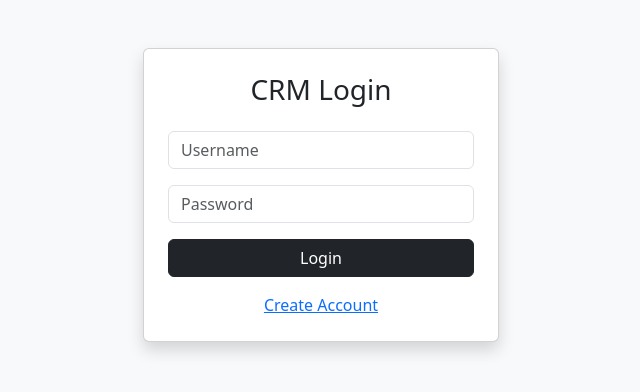
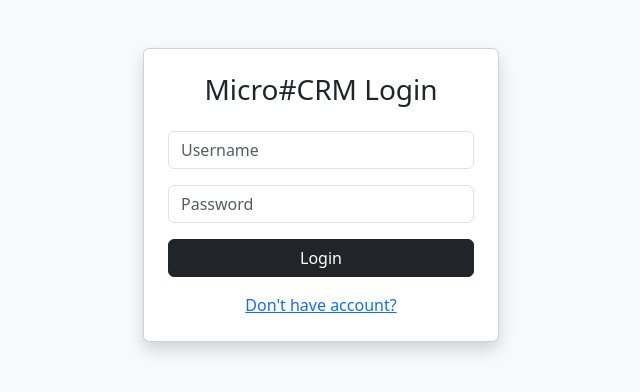
Before and after one commit to Mubashira-2021/django-micro-crm, a Django app: page /login/ in a window 1280 px wide. Shown: the top 392 px of the page, without its empty margins (319-959 px from the left). Run offline with Django 5.2, Linux system fonts and the light colour scheme.

Commit message:
MicroCRM Label changed

```diff
--- a/templates/base.html
+++ b/templates/base.html
@@ -2,7 +2,7 @@
 <html>
 <head>
 <meta name="viewport" content="width=device-width, initial-scale=1">
-<title>Micro CRM</title>
+<title>Micro#CRM</title>
 
 <link href="https://cdn.jsdelivr.net/npm/bootstrap@5.3.0/dist/css/bootstrap.min.css" rel="stylesheet">
 <link href="https://cdn.jsdelivr.net/npm/bootstrap-icons/font/bootstrap-icons.css" rel="stylesheet">
@@ -39,7 +39,7 @@
 <!-- ✅ Mobile Navbar (shows on small screens) -->
 <nav class="navbar navbar-dark bg-dark d-md-none">
 <div class="container-fluid">
-    <span class="navbar-brand">Micro CRM</span>
+    <span class="navbar-brand">Micro#CRM</span>
 
     <button class="navbar-toggler"
             type="button"
--- a/templates/login.html
+++ b/templates/login.html
@@ -2,7 +2,7 @@
 <html>
 <head>
 
-<title>Login</title>
+<title>Micro#CRM | Login</title>
 <meta name="viewport" content="width=device-width, initial-scale=1">
 <link href="https://cdn.jsdelivr.net/npm/bootstrap@5.3.0/dist/css/bootstrap.min.css" rel="stylesheet">
 
@@ -19,7 +19,7 @@
 <div class="card shadow p-4">
 
 <h3 class="text-center mb-4">
-CRM Login
+Micro#CRM Login
 </h3>
 
 <form method="post">
@@ -47,7 +47,7 @@ Login
 <div class="text-center mt-3">
 
 <a href="/register/">
-Create Account
+Don't have account?
 </a>
 
 </div>
--- a/templates/register.html
+++ b/templates/register.html
@@ -2,7 +2,7 @@
 <html>
 <head>
 
-<title>Register</title>
+<title>Micro#CRM | Register</title>
 <meta name="viewport" content="width=device-width, initial-scale=1">
 <link href="https://cdn.jsdelivr.net/npm/bootstrap@5.3.0/dist/css/bootstrap.min.css" rel="stylesheet">
 
@@ -19,7 +19,7 @@
 <div class="card shadow p-4">
 
 <h3 class="text-center mb-4">
-Create Account
+Make Account in Micro#CRM
 </h3>
 
 <form method="post">
```
